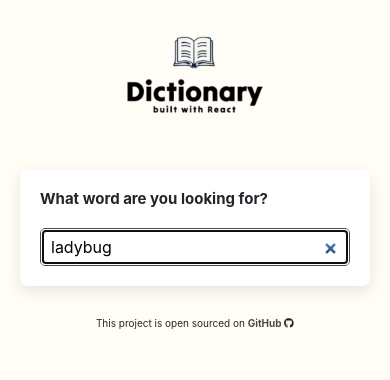
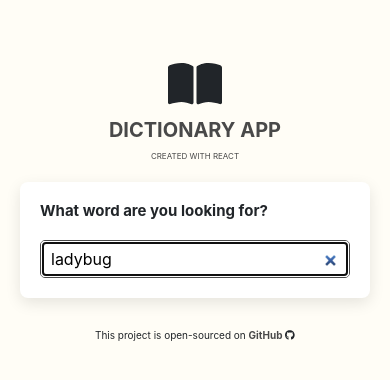
Before and after one commit to joanamorais13/react-dictionary-jm, a React (Create React App) app: page / in a window 390 px wide. Shown: the top 380 px of the page. Built offline with nearby package versions, Linux system fonts and the light colour scheme; no server answers.

Commit message:
updated header

```diff
--- a/src/App.css
+++ b/src/App.css
@@ -21,16 +21,22 @@ a {
 }
 
 .App-header {
-  margin: 30px 0;
+  margin: 80px 0;
+  text-align: center;
 }
 
-.App-logo {
-  max-width: 400px;
-  display: block;
-  margin: 0 auto;
-  mix-blend-mode: multiply;
+.App-header h1{
 
+  color: var(--fourth-color);
+  font-family: inherit;
+  font-weight: bold;
+  font-size: 30px;
 }
+
+.App-header p {color: var(--fourth-color);
+  font-family: inherit;
+  font-size: 10px;}
+
 
 .App-footer {
   text-align: center;
@@ -40,14 +46,18 @@ a {
 
 @media (min-width: 0px) and (max-width: 480px)
 { .App-header {
-    margin: 0;
+    margin: 40px 0 0 0;
+    padding-top: 20px;
   }
 
-    .App-logo {
-      max-width: 150px;
+  .App-header h1{
+    font-size: 20px;
+    margin-top: 10px;
+  }
 
-    }
-
+.App-header p {
+    font-size: 8px;
+}
   .App-footer {
 
      font-size: 10px;
@@ -56,16 +66,16 @@ a {
 @media (min-width: 481px) and (max-width: 768px)
 {
     .App-header {
-      margin: 0;
+      margin: 40px 0 0 0;
+      padding-top: 20px;
     }
 
-    .App-logo {
-      max-width: 200px;
-
+    .App-header h1 {
+      font-size: 25px;
+      margin-top: 10px;
     }
 
-        .App-footer {
-
-          font-size: 12px;
-        }
+    .App-footer {
+      font-size: 12px;
+    }
   }
--- a/src/App.js
+++ b/src/App.js
@@ -4,19 +4,22 @@ import Dictionary from "./Dictionary";
 import React from 'react';
 import { FontAwesomeIcon } from '@fortawesome/react-fontawesome';
 import { faGithub } from '@fortawesome/free-brands-svg-icons';
+import { faBookOpen } from '@fortawesome/free-solid-svg-icons';
 
 
 function App() {
   return (
     <div className="App">
       <header className="App-header">
-        <img src={logo} className="App-logo img-fluid" alt="logo"  />
+        <FontAwesomeIcon icon={faBookOpen} size="3x" />
+        <h1 className="app-title">DICTIONARY APP </h1>
+        <p className="app-subtitle">CREATED WITH REACT</p>
       </header>
       <main>
         <Dictionary defaultKeyword="ladybug"/>
       </main>
       <footer className='App-footer'>
-         This project is open sourced on {' '}
+         This project is open-sourced on {' '}
       <strong>
         <a href="https://github.com/joanamorais13/react-dictionary-app"
           >GitHub</a>
```
Also changed, not shown: src/logo.png.
